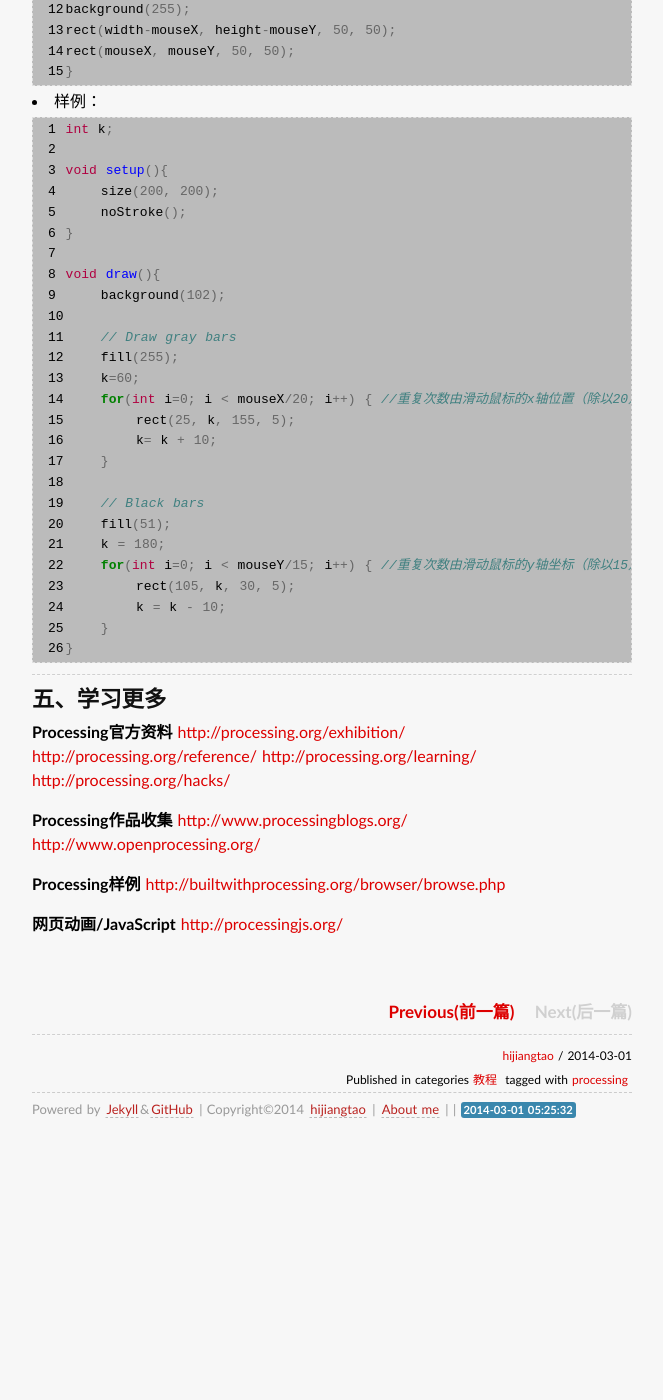
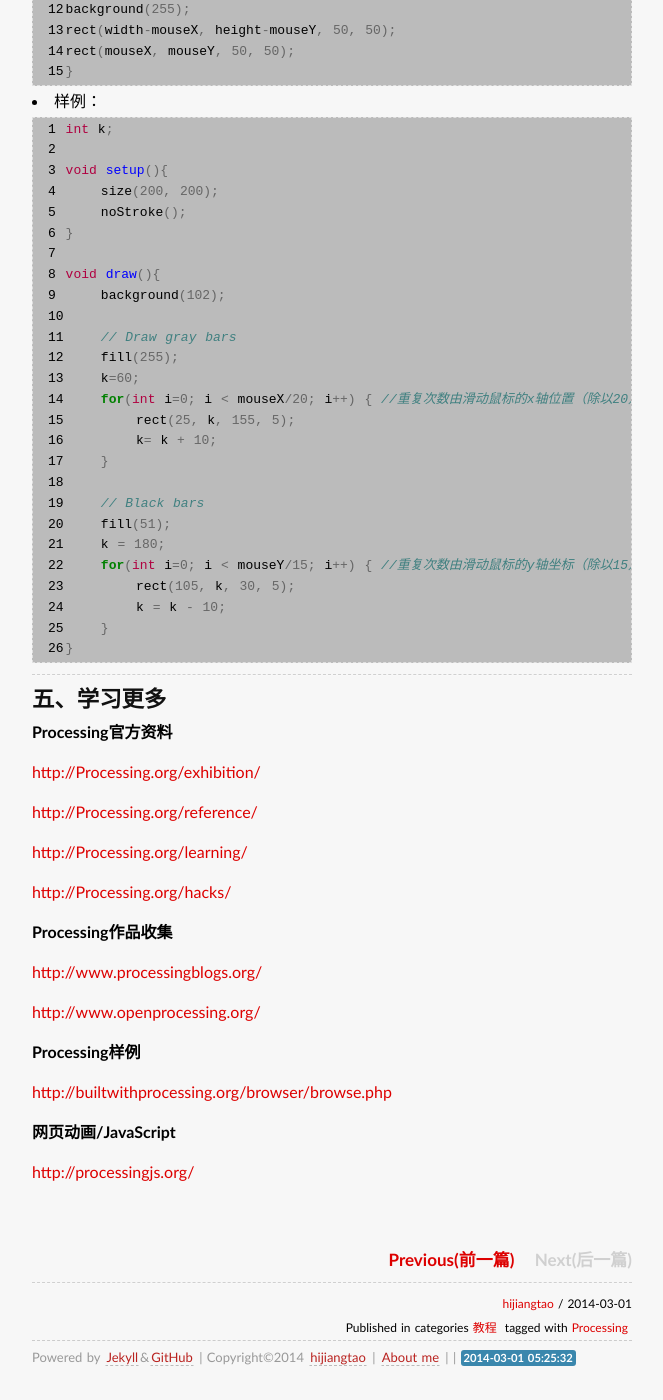
Before and after one commit to jessica0530/hijiangtao.github.io, a Jekyll site: the page built from _posts/2014-03-01-processing-startnode.md, in a window 1280 px wide and 1400 px high, scrolled down 3997 px. Shown: the whole window, without its empty margins (308-971 px from the left). Built offline with Jekyll 4.4.1, drawn with Linux system fonts in a browser that asks for light colours; some web fonts are replaced; Markdown is read by kramdown in place of the engine named in the settings; comment, search, counter and statistics services are not loaded; before the commit the page ends 5149 px from its top, so only the background shows below that; some of the changed text lies outside the part shown.

Commit message:
2014-03-01

```diff
--- a/_posts/2014-03-01-processing-startnode.md
+++ b/_posts/2014-03-01-processing-startnode.md
@@ -4,10 +4,10 @@ layout: post
 title: Processing快速入门学习笔记
 thread: 55
 categories: 教程
-tags: processing
+tags: Processing
 ---
 
-![Processing Logo](/assets/2014-03-01-processing-logo.png "Processing Logo")
+![Processing Logo](/assets/2014-03-01-Processing-logo.png "Processing Logo")
 <center>Processing Logo</center>
 
 前几天听朋友说了Processing这个非常棒的可视化工具，不仅效果显著而且简单易懂，想想数据分析最后一步就是数据可视化，与其之后再来看不如现在先了解一点。于是今天花了一点时间来学学这个，虽然还不会编写，但玩玩已有的效果已经不成问题了。
@@ -25,7 +25,7 @@ tags: processing
 2. 开发这套软件的目的，是为了教导学习者一些以视觉呈现为主的计算机程序基础，并且将这套软件看作是一个软件的描绘本，以及专业的制作工具。
 3. Processing是由一群艺术家及设计师所开发的，在相同的领域上，是其它商业性软件开发工具之外，另一个可以选择的工具。
 
-**Processing官方网站**：<http://processing.org/>
+**Processing官方网站**：<http://Processing.org/>
 
 
 ----------
@@ -36,11 +36,11 @@ tags: processing
 
 根据你电脑操作系统的不同，下载相应的Processing版本，官网提供Windows 64-bit、Windows 32-bit、Linux 64-bit、Linux 32-bit、Mac OS X等五种系统版本的下载。
 
-Processing软件下载地址：[Processing](http://processing.org/download/)
+Processing软件下载地址：[Processing](http://Processing.org/download/)
 
 由于我是在Windows上运行的，于是我下载的是Windows64-bit下的一个压缩包，下载完毕解压缩。
 
-还有什么？没了！直接打开**processing.exe**就可以运行了。
+还有什么？没了！直接打开**Processing.exe**就可以运行了。
 
 
 ----------
@@ -105,15 +105,15 @@ Processing支持的大部分语法规则和C几乎是一样的，包括注释（
 
 我们知道如果要画一个三维的图形，肯定要确定它的三维位置。在数学上，X轴是向右递增的，Y轴是向上递增的，Z轴是向外递增的；
 
-![数学上坐标的规定](/assets/2014-03-01-processing-xyz-math.png "数学上坐标的规定")
+![数学上坐标的规定](/assets/2014-03-01-Processing-xyz-math.png "数学上坐标的规定")
 <center>数学上坐标的规定</center>
 
 在processing程序中，X轴是向右递增的，Y轴是向下递增的，Z轴是向外递增的。
 
-![Processing上坐标的规定](/assets/2014-03-01-processing-xyz-pro.png "Processing上坐标的规定")
+![Processing上坐标的规定](/assets/2014-03-01-Processing-xyz-pro.png "Processing上坐标的规定")
 <center>Processing上坐标的规定</center>
 
-在Processing中绘画基本的几何图形非常简单，只需要调用现有的方法即可实现。指令参考：[Processing Reference](http://www.processing.org/reference/)
+在Processing中绘画基本的几何图形非常简单，只需要调用现有的方法即可实现。指令参考：[Processing Reference](http://www.Processing.org/reference/)
 
 ----
 
@@ -196,17 +196,25 @@ void draw(){
 ##五、学习更多
 
 **Processing官方资料**
-<http://processing.org/exhibition/>
-<http://processing.org/reference/>
-<http://processing.org/learning/>
-<http://processing.org/hacks/>
+
+<http://Processing.org/exhibition/>
+
+<http://Processing.org/reference/>
+
+<http://Processing.org/learning/>
+
+<http://Processing.org/hacks/>
 
 **Processing作品收集**
+
 <http://www.processingblogs.org/>
+
 <http://www.openprocessing.org/>
 
 **Processing样例**
+
 <http://builtwithprocessing.org/browser/browse.php>
 
 **网页动画/JavaScript**
+
 <http://processingjs.org/>
```
